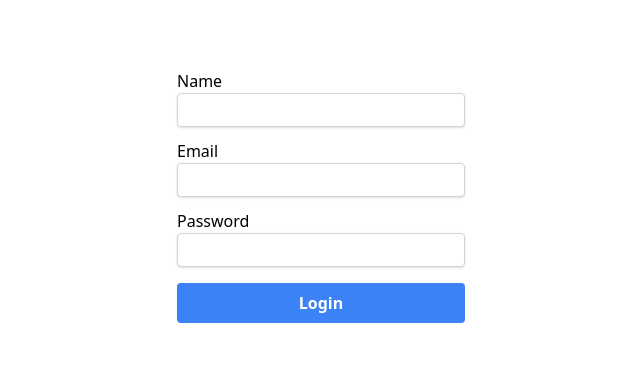
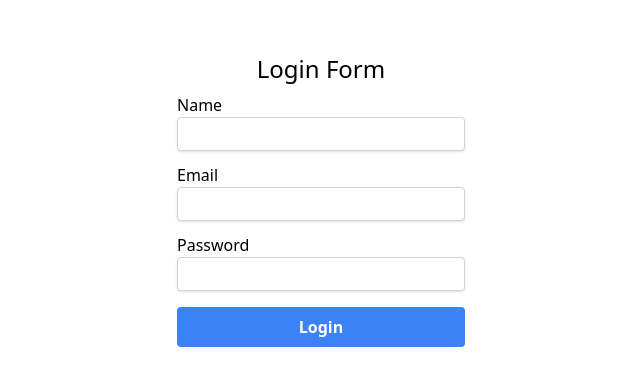
Before and after one commit to eobcre/react-hook-form, a React (Vite) app: page / in a window 1280 px wide. Shown: the part 204-590 px from the top of the page, without its empty margins (319-959 px from the left). Built offline with nearby package versions, Linux system fonts and the light colour scheme.

Commit message:
title created

```diff
--- a/src/App.jsx
+++ b/src/App.jsx
@@ -13,6 +13,7 @@ const App = () => {
   return (
     <div className='flex justify-center items-center h-screen'>
       <form onSubmit={handleSubmit(onSubmit)}>
+        <p className='flex justify-center text-2xl p-2'>Login Form</p>
         <label htmlFor='name'>Name</label>
         <input
           type='text'
```
